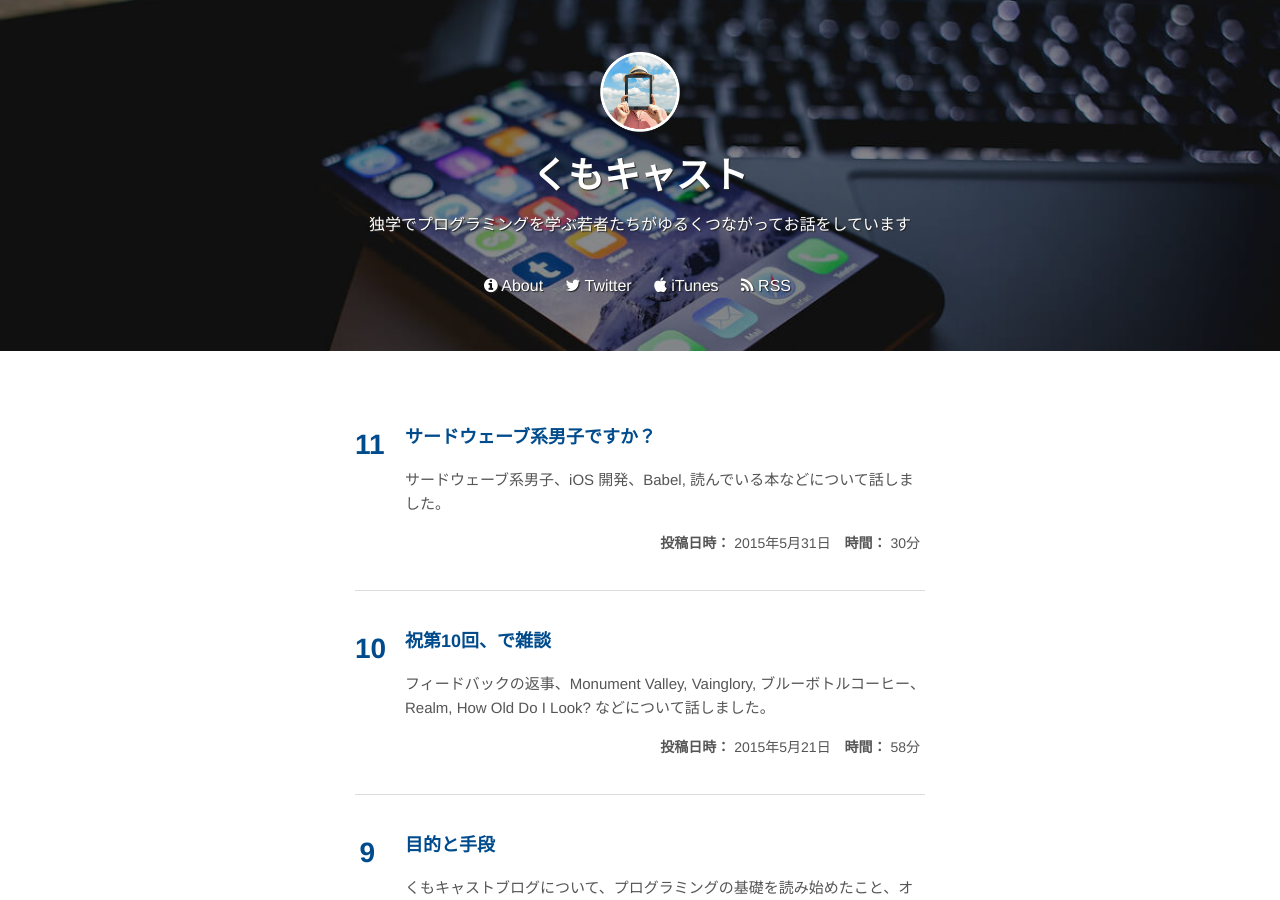
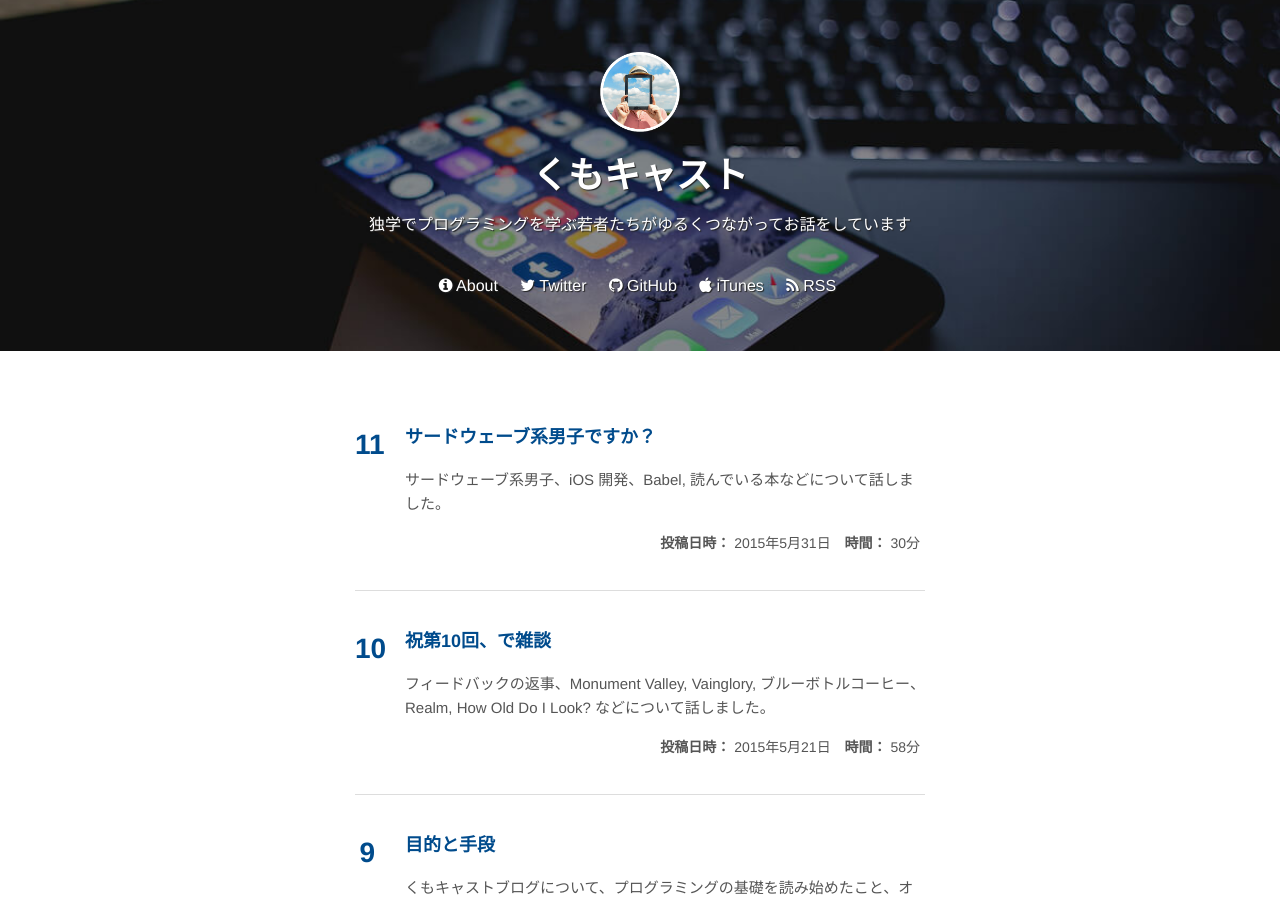
Before and after one commit to kumocast/kumocast.github.io, a Jekyll site: the page built from index.html, in a window 1280 px wide and 900 px high. Built offline with Jekyll 4.4.1, drawn with Linux system fonts in a browser that asks for light colours; nearby versions of some CDN libraries; Markdown is read by kramdown in place of the engine named in the settings.

Commit message:
ヘッダーに kumocast リポジトリへのリンクを追加する

```diff
--- a/_includes/header.html
+++ b/_includes/header.html
@@ -15,6 +15,9 @@
           <a href="https://twitter.com/kumocast"><i class="fa fa-twitter"></i> Twitter</a>
         </li>
         <li>
+          <a href="https://github.com/kumocast/kumocast.github.io"><i class="fa fa-github"></i> GitHub</a>
+        </li>
+        <li>
           <a href="https://itunes.apple.com/jp/podcast/kumokyasuto/id981382461"><i class="fa fa-apple"></i> iTunes</a>
         </li>
         <li>
```
